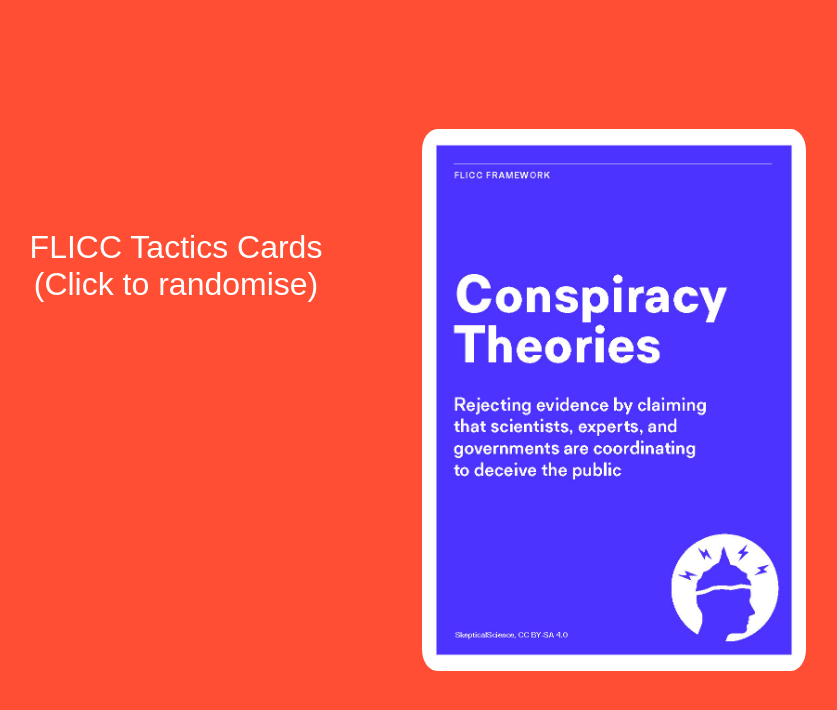
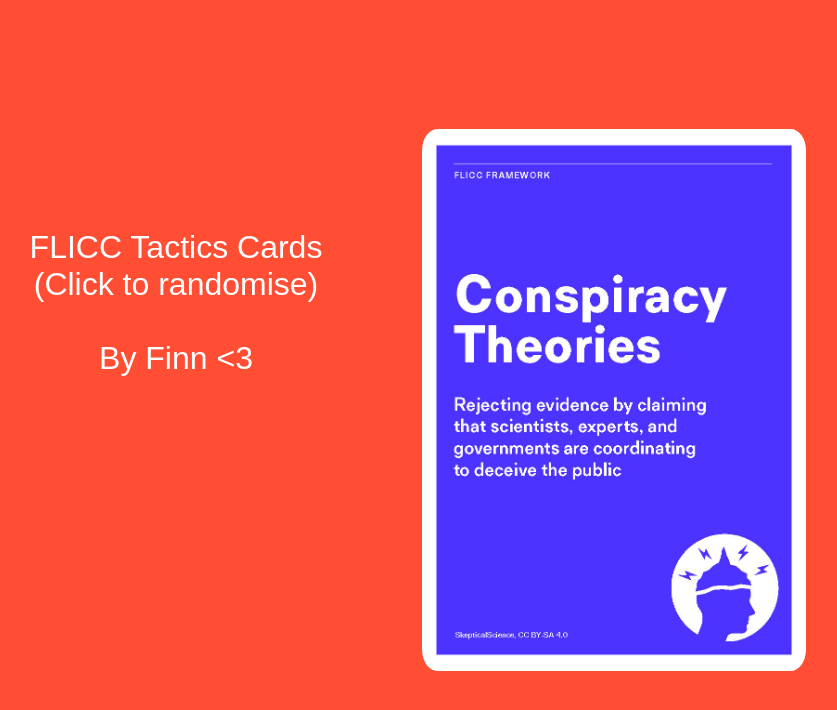
Before and after one commit to finnteo/finnteo.github.io, a plain HTML site: page WIP/Random_FLICC_Cards.html in a window 1280 px wide. Shown: the whole page, without its empty margins (222-1059 px from the left). Drawn offline with Linux system fonts and the light colour scheme; a web font is replaced by a local one.

Commit message:
Adding my name

```diff
--- a/WIP/Random_FLICC_Cards.html
+++ b/WIP/Random_FLICC_Cards.html
@@ -14,7 +14,7 @@
 </head>
 <body>
     <div class="container">
-        <a> FLICC Tactics Cards <br> (Click to randomise) </a>
+        <a> FLICC Tactics Cards <br> (Click to randomise) <br><br> By Finn <3 </a>
         <img id="randomImage" src="" alt="Random Image">
     </div>
 </body>
```
